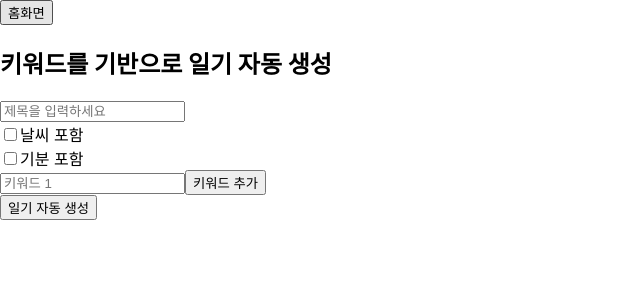
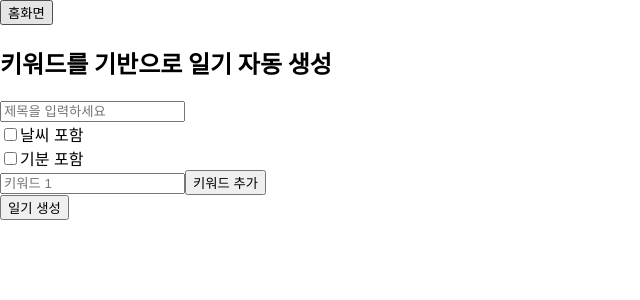
Before and after one commit to ljh00112233/test_render1, a React (Create React App) app: page /AiDiary in a window 1280 px wide. Shown: the top 300 px of the page, without its empty margins (0-640 px from the left). Built offline with nearby package versions, Linux system fonts and the light colour scheme; no server answers.

Commit message:
create_resultPage

```diff
--- a/src/Lee/aidiary.js
+++ b/src/Lee/aidiary.js
@@ -10,6 +10,8 @@ const AiDiary = () => {
   const [includeMood, setIncludeMood] = useState(false);
   const [userWeather, setUserWeather] = useState('');
   const [userMood, setUserMood] = useState('');
+  const [generatedDiary, setGeneratedDiary] = useState("");
+  const [isGenerated, setIsGenerated] = useState(false);
 
   const handleTitleChange = (e) => {
     setTitle(e.target.value);
@@ -55,21 +57,26 @@ const AiDiary = () => {
 
       const data = await response.json(); // ✅ JSON 변환 필요
       console.log("📦 fetch 응답:", data);
-      navigate("/resultaidiary", {
-        state: {
-          title,
-          diary: data.reply?.content || "GPT 응답이 없습니다.",
-          weather: includeWeather ? userWeather : null,
-          mood: includeMood ? userMood : null,
-          date: new Date().toLocaleDateString('ko-KR')
-        }
-      });
+      setGeneratedDiary(data.reply?.content || "GPT 응답이 없습니다.");
+      setIsGenerated(true);
     } catch (error) {
       console.error("🔥 fetch 오류:", error);
       alert("GPT 응답에 실패했어요.");
     } finally {
       setLoading(false);
     }
+  };
+
+  const handleComplete = () => {
+    navigate("/resultaidiary", {
+      state: {
+        title,
+        diary: generatedDiary,
+        weather: includeWeather ? userWeather : null,
+        mood: includeMood ? userMood : null,
+        date: new Date().toLocaleDateString('ko-KR'),
+      }
+    });
   };
 
   return (
@@ -128,9 +135,22 @@ const AiDiary = () => {
       ))}
       {keywords.length < 5 && <button onClick={addKeywordInput}>키워드 추가</button>}
       <br />
-      <button onClick={handelSubmit} disabled={loading}>
-        {loading ? "생성 중..." : "일기 자동 생성"}
+      <button onClick={handelSubmit} disabled={loading || isGenerated}>
+        {loading ? "생성 중..." : isGenerated ? "생성 완료!" : "일기 생성"}
       </button>
+      {generatedDiary && (
+        <div style={{ marginTop: "1rem" }}>
+          <h3>✏️ 생성된 일기 (수정 가능)</h3>
+          <textarea
+            value={generatedDiary}
+            onChange={(e) => setGeneratedDiary(e.target.value)}
+            rows={15}
+            cols={80}
+            style={{ width: "100%" }}
+          />
+          <button onClick={handleComplete}>✅ 완료</button>
+        </div>
+      )}
     </div>
   );
 }
--- a/src/Lee/resultAidiary.js
+++ b/src/Lee/resultAidiary.js
@@ -9,8 +9,6 @@ const ResultAiDiary = () => {
   const location = useLocation();
   const { title, diary, weather, mood, date } = location.state || {};
 
-  const [editedDiary, setEditedDiary] = useState(diary);
-
   return (
     <div>
       <button onClick={() => navigate("/")}>홈으로</button>
@@ -19,14 +17,10 @@ const ResultAiDiary = () => {
       {weather && <p>☀️ 날씨: {weather}</p>}
       {mood && <p>😊 기분: {mood}</p>}
 
-      <h3>📝 생성된 일기</h3>
-      <textarea
-        value={editedDiary}
-        onChange={(e) => setEditedDiary(e.target.value)}
-        rows={15}
-        cols={80}
-        style={{ width: "100%" }}
-      />
+      <h3>📝 최종 일기</h3>
+      <div style={{ whiteSpace: "pre-wrap", border: "1px solid #ccc", padding: "1rem", borderRadius: "8px" }}>
+        {diary}
+      </div>
 
       <WeatherInfo />
       <DustInfo />
```
